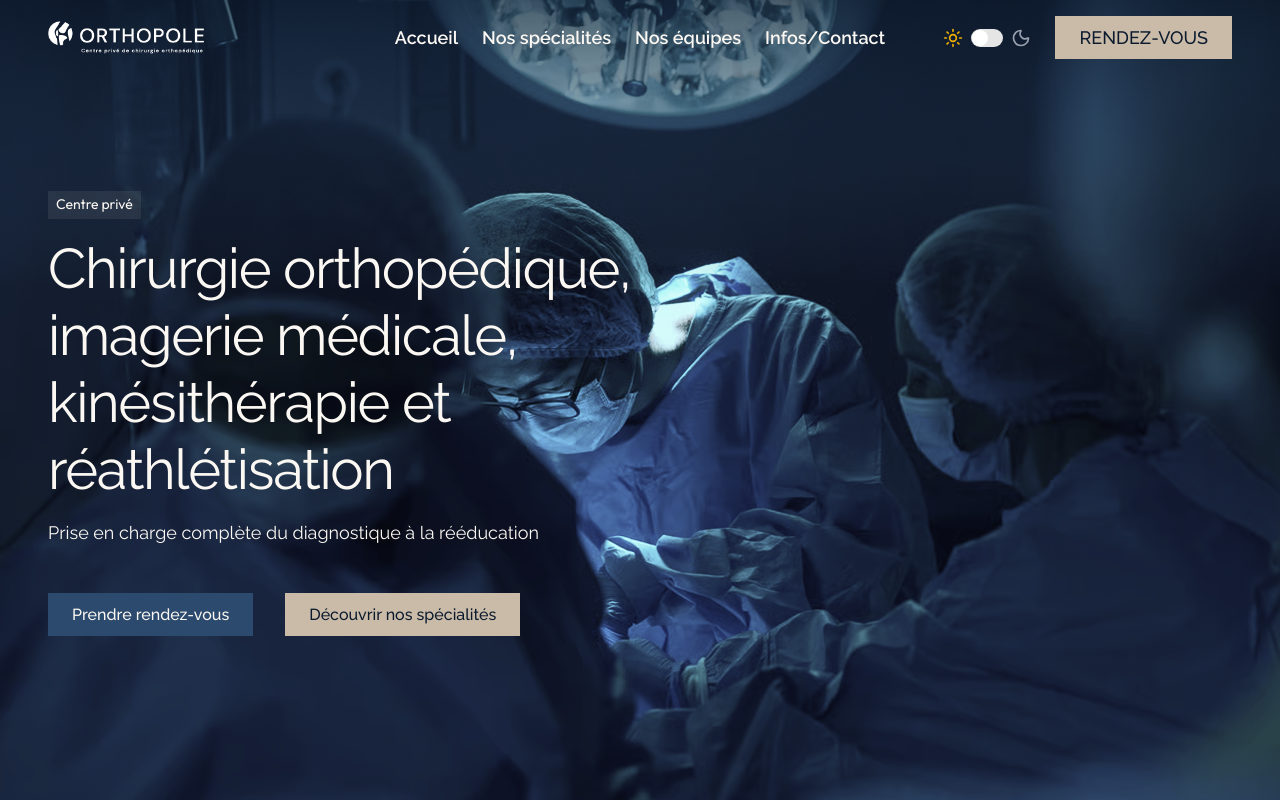
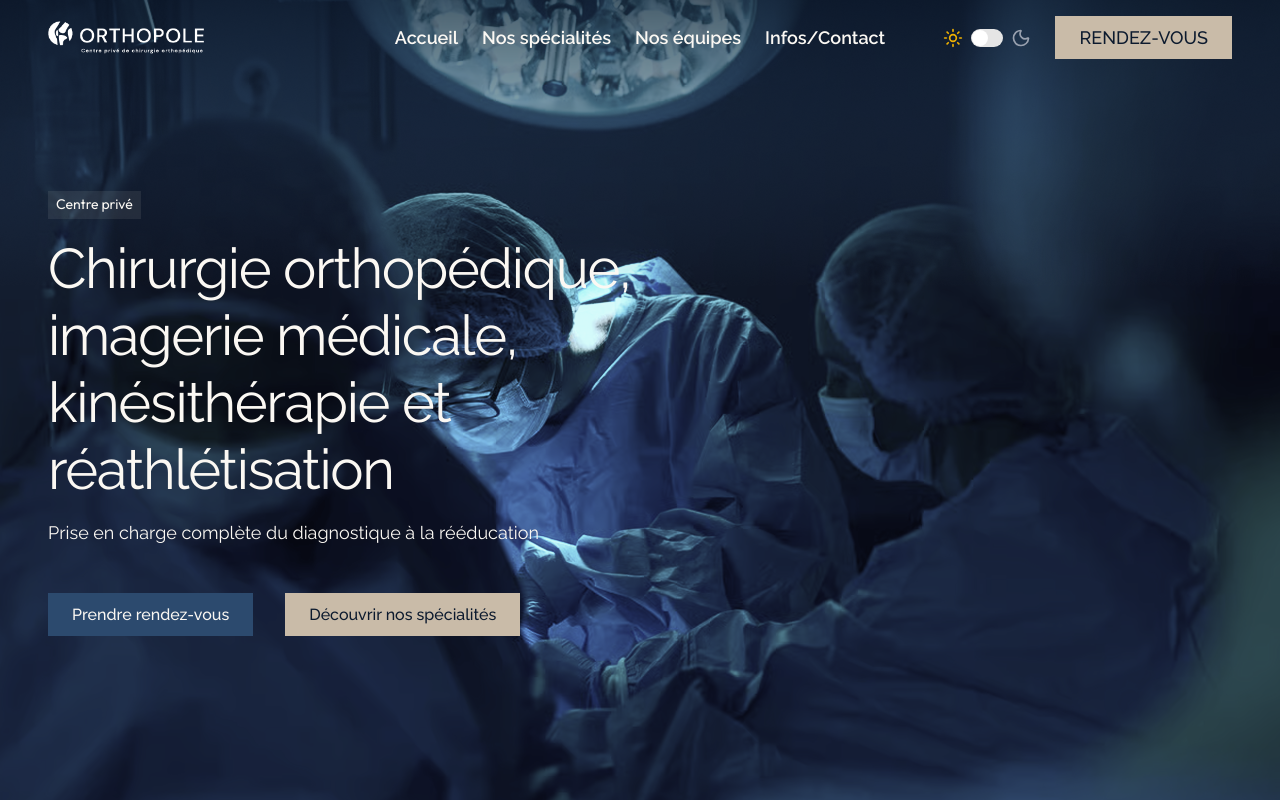
Before and after one commit to Dimagin-Studio/orthopole, a React (Vite) app: page / in a window 1280 px wide. Shown: the top 800 px of the page. Built offline with nearby package versions, Linux system fonts and the light colour scheme.

Commit message:
Hero : passage du background-image en <img> pour accélérer le LCP

```diff
--- a/src/components/Home/Header.tsx
+++ b/src/components/Home/Header.tsx
@@ -4,10 +4,15 @@ import NavBar from "../NavBar/NavBar"
 
 export default function Header() {
     return (
-        <header
-            className="w-full h-screen text-[#FBF8F3] flex flex-col gap-[24px] md:gap-0 bg-cover bg-no-repeat overflow-hidden"
-            style={{ backgroundImage: "url('/images/hero-section.png')" }}
-        >
+        <header className="relative w-full h-screen text-[#FBF8F3] flex flex-col gap-[24px] md:gap-0 overflow-hidden">
+            <img
+                src="/images/hero-section.png"
+                alt=""
+                fetchPriority="high"
+                decoding="async"
+                className="absolute inset-0 w-full h-full object-cover -z-10"
+            />
+
             {/* Menu de navigation */}
             <NavBar />
 
```
